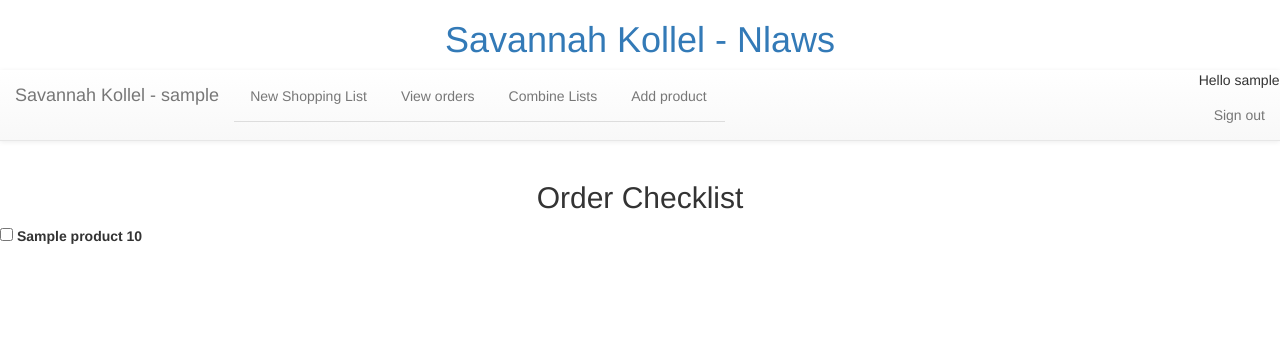
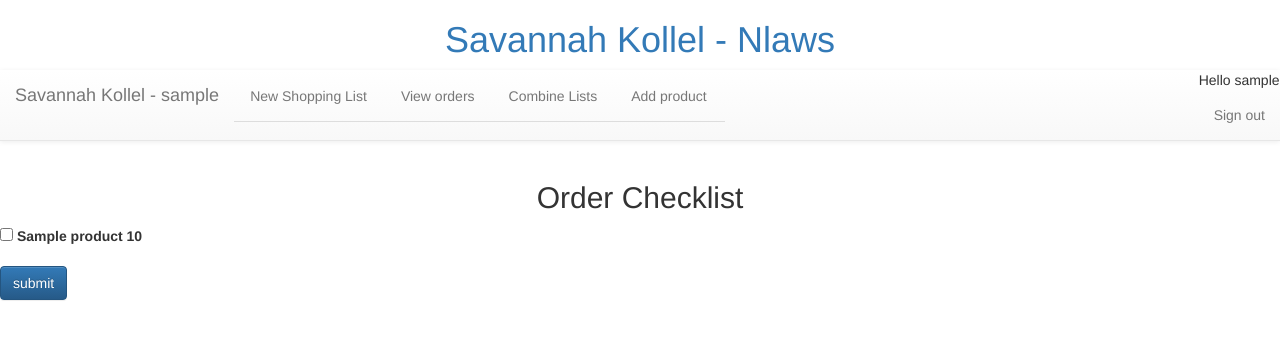
Before and after one commit to simlist/savkollel, a Django app: page /nlaws/checklist/1 in a window 1280 px wide. Shown: the top 340 px of the page. Run offline with Django 3.2, Linux system fonts and the light colour scheme; a user stored in the database is signed in; tables that the repository leaves empty hold one stand-in row (values such as "Sample post"); some libraries are stand-ins or nearby versions.

Commit message:
Added submit button to checklist form.

```diff
--- a/nlaws/templates/nlaws/checklist.html
+++ b/nlaws/templates/nlaws/checklist.html
@@ -10,5 +10,8 @@
 				<label for="line.product.pk">{{line.product.name}} {{line.quantity}}</label>
 	    </div>
 		{% endfor %}
+		<div class="form-group">
+		  <button type="submit" class="btn btn-primary">submit</button>
+		</div>
 	</form>
 {%endblock%}
```
